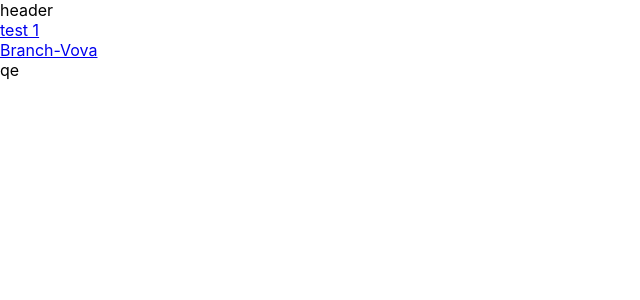
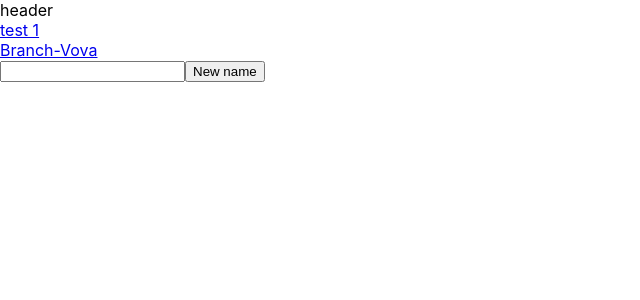
Before and after one commit to Lithuwix/test-project, a React (Create React App) app: page /test2 in a window 1280 px wide. Shown: the top 300 px of the page, without its empty margins (0-640 px from the left). Built offline with nearby package versions, Linux system fonts and the light colour scheme.

Commit message:
nameArr / useState

```diff
--- a/src/components/Main/Test_component_02/Test_component_02.tsx
+++ b/src/components/Main/Test_component_02/Test_component_02.tsx
@@ -1,9 +1,17 @@
-import React from 'react';
+import React, {useState} from 'react';
+
+type NameArrType = {
+    id: string
+    name: string
+}
 
 export const TestComponent02 = () => {
+
+    const [nameArr, setNameArr] = useState<Array<NameArrType>>([])
     return (
         <div>
-            qe
+            <input/>
+            <button>New name</button>
         </div>
     );
 };
```
